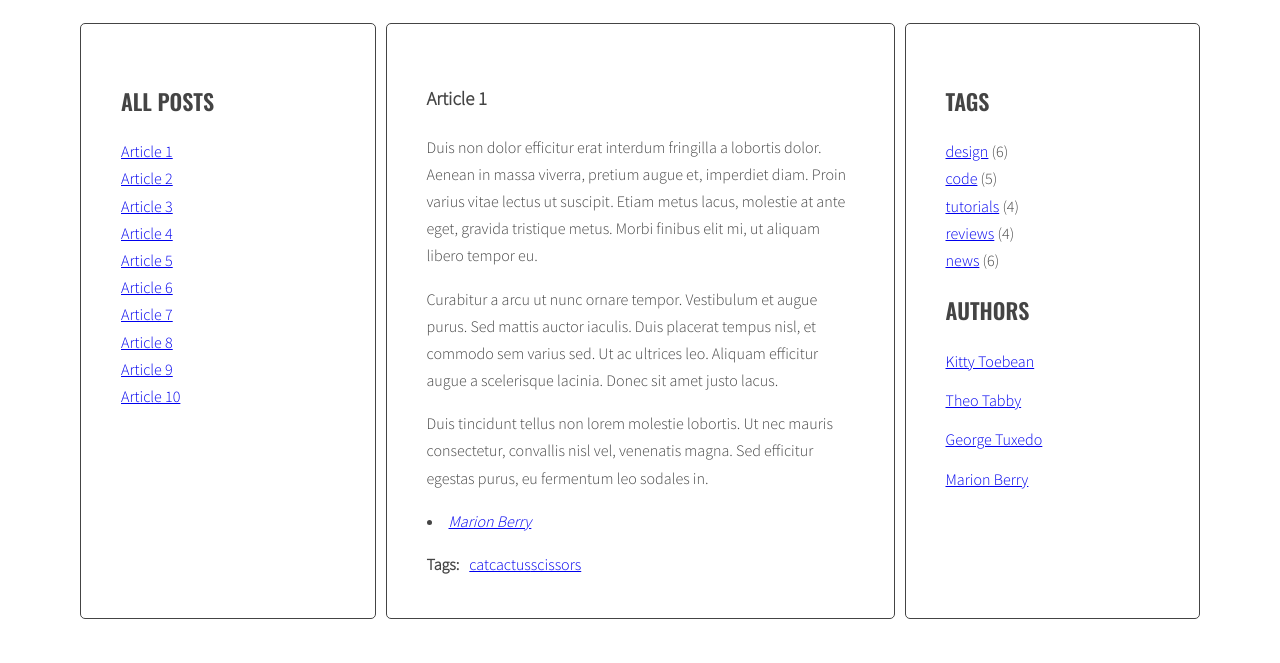
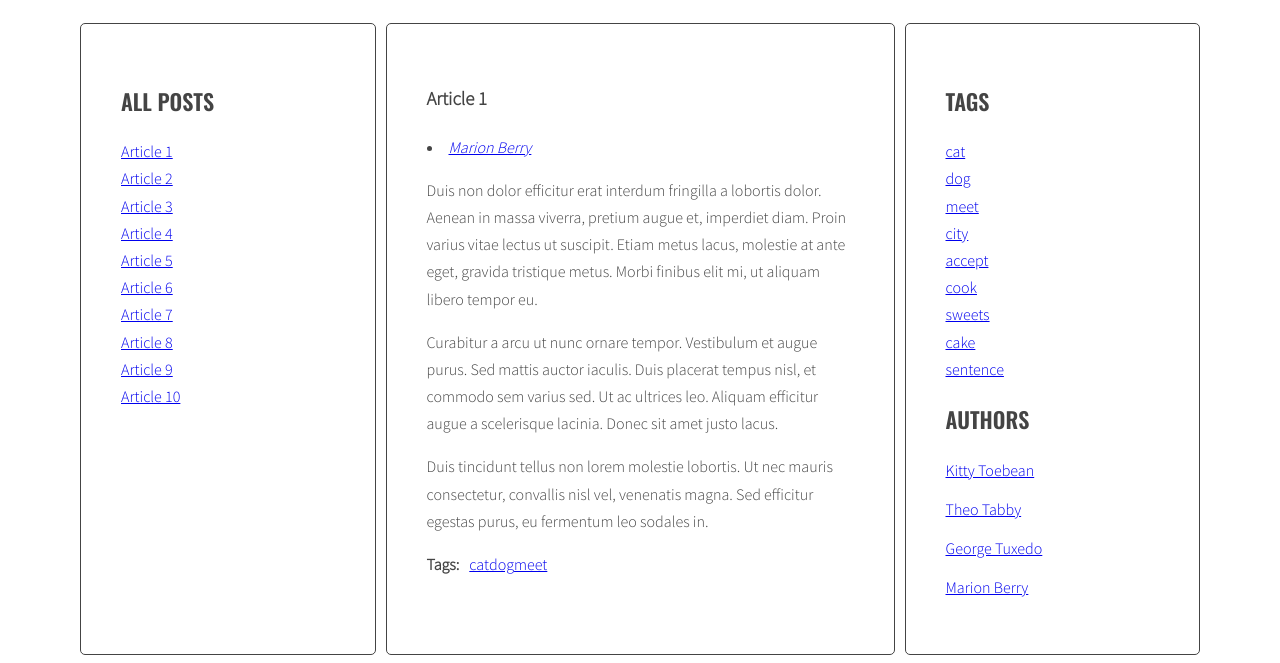
Before and after one commit to GKorpik/javascript-blog, a website: page index.html in a window 1280 px wide. Shown: the part 220-883 px from the top of the page. Before the commit the page ends 847 px from the top, so only its background shows below. Drawn offline with nearby package versions, Linux system fonts and the light colour scheme.

Commit message:
changed in index.html

```diff
--- a/index.html
+++ b/index.html
@@ -16,9 +16,9 @@
 	        </ul>
 	      </aside>
 	      <section class="posts">
-	        <article class="post active" id="article-1" data-tags="cat cactus scissors" data-author="Marion Berry">
+	        <article class="post active" id="article-1" data-tags="cat dog meet" data-author="Marion Berry">
 	          <h3 class="post-title">Article 1</h3>
-
+	          <p class="post-author"></p>
 	          <div class="post-content">
 	            <p>Duis non dolor efficitur erat interdum fringilla a lobortis dolor. Aenean in massa viverra, pretium augue et, imperdiet diam. Proin varius vitae lectus ut suscipit. Etiam metus lacus, molestie at ante eget, gravida tristique metus. Morbi finibus elit mi, ut aliquam libero tempor eu.</p>
 
@@ -26,16 +26,15 @@
 
 	            <p>Duis tincidunt tellus non lorem molestie lobortis. Ut nec mauris consectetur, convallis nisl vel, venenatis magna. Sed efficitur egestas purus, eu fermentum leo sodales in.</p>
 	          </div>
-	          <p class="post-author"></p>
 	          <div class="post-tags">
   			  	<p><strong>Tags:</strong></p>
  			  	<ul class="list list-horizontal">
  			  	</ul>
 			  </div>
 	        </article>
-	        <article class="post" id="article-2" data-tags="dog cactus toy" data-author="Theo Tabby">
+	        <article class="post" id="article-2" data-tags="dog city meet" data-author="Theo Tabby">
 	          <h3 class="post-title">Article 2</h3>
-
+	          <p class="post-author"></p>
 	          <div class="post-content">
 	            <p>Phasellus sollicitudin, arcu vel iaculis ullamcorper, quam leo viverra orci, et faucibus quam sapien vel est. Maecenas ac suscipit elit. Nullam interdum, lorem vitae venenatis pulvinar, ex dui malesuada nunc, tempus cursus enim metus vel nulla.</p>
 
@@ -43,32 +42,30 @@
 
 	            <p>Nam magna nisl, varius in malesuada vitae, facilisis vel metus. Proin rhoncus euismod leo dictum lobortis. Suspendisse non ante sapien.</p>
 	          </div>
-	          <p class="post-author"></p>
 	          <div class="post-tags">
   			  	<p><strong>Tags:</strong></p>
  			  	<ul class="list list-horizontal">
  			  	</ul>
 			  </div>
 	        </article>
-	        <article class="post" id="article-3" data-tags="meet favourite city" data-author="George Tuxedo">
+	        <article class="post" id="article-3" data-tags="meet dog city" data-author="George Tuxedo">
 	          <h3 class="post-title">Article 3</h3>
-
+	          <p class="post-author"></p>
 	          <div class="post-content">
 	            <p>Mauris vel pellentesque turpis, ac sodales nisl. Quisque iaculis mi velit, ut convallis tellus accumsan a. Quisque iaculis, nisi et dignissim tincidunt, nisl eros euismod nulla, finibus laoreet erat enim posuere elit.</p>
 
 	            <p>Aenean at semper urna. Duis vel sapien molestie, egestas diam consequat, molestie nulla. Praesent a malesuada metus. Praesent et tempus leo.</p>
 	            <p>Mauris in eleifend neque, vitae eleifend velit. Maecenas purus est, bibendum eget imperdiet id, dictum sed ante. Aenean a magna et eros sagittis aliquet.</p>
 	           </div>
-	           <p class="post-author"></p>
 	           <div class="post-tags">
   			  	<p><strong>Tags:</strong></p>
  			  	<ul class="list list-horizontal">
  			  	</ul>
 			   </div>
 	        </article>
-	        <article class="post" id="article-4" data-tags="meet tower city" data-author="Kitty Toebean">
+	        <article class="post" id="article-4" data-tags="meet accept city" data-author="Kitty Toebean">
 	          <h3 class="post-title">Article 4</h3>
-
+	          <p class="post-author"></p>
 	          <div class="post-content">
 	            <p>Morbi vel cursus nulla, vel varius mauris. Suspendisse sed elit sit amet risus faucibus vestibulum ut sit amet purus. Donec orci est, condimentum ut quam quis, scelerisque fringilla ligula.</p>
 
@@ -76,7 +73,6 @@
 
 	            <p>Vivamus at tristique ex, feugiat sagittis ex. Cras cursus, ipsum et efficitur commodo, urna sapien rutrum magna, quis sodales justo ligula eget nunc. In hac habitasse platea dictumst.</p>
 	          </div>
-	          <p class="post-author"></p>
 	          <div class="post-tags">
   			  	<p><strong>Tags:</strong></p>
  			  	<ul class="list list-horizontal">
@@ -85,7 +81,7 @@
 	        </article>
 	        <article class="post" id="article-5" data-tags="cook sweets cake" data-author="Marion Berry">
 	          <h3 class="post-title">Article 5</h3>
-
+	          <p class="post-author"></p>
 	          <div class="post-content">
 	            <p>Suspendisse sem eros, euismod condimentum arcu ac, consequat fermentum orci. Nam convallis lacus nec interdum vestibulum. Vestibulum luctus, quam eu tristique ornare, lorem nibh sodales enim, vitae tempor dolor ante vitae tortor.</p>
 
@@ -93,16 +89,15 @@
 
 	            <p>Donec lobortis ultricies turpis, eu viverra magna gravida quis. Fusce sit amet pretium nulla. Duis rutrum metus vel libero sodales, pellentesque varius ex pulvinar.</p>
 	          </div>
-	          <p class="post-author"></p>
 	          <div class="post-tags">
   			  	<p><strong>Tags:</strong></p>
  			  	<ul class="list list-horizontal">
  			  	</ul>
 			  </div>
 	        </article>
-	        <article class="post" id="article-6" data-tags="sentence accept memories" data-author="George Tuxedo">
+	        <article class="post" id="article-6" data-tags="sentence accept city" data-author="George Tuxedo">
 	          <h3 class="post-title">Article 6</h3>
-
+	          <p class="post-author"></p>
 	          <div class="post-content">
 	            <p>Donec posuere iaculis ante sed hendrerit. Lorem ipsum dolor sit amet, consectetur adipiscing elit. Quisque hendrerit neque nec urna tincidunt, quis vehicula dui vulputate. Morbi est sapien, auctor ut lectus eu, placerat viverra lorem.</p>
 
@@ -110,7 +105,6 @@
 
 	            <p>Nam quis efficitur ante. Sed eget purus quis ex commodo porta eu sit amet dolor. Mauris tellus nisl, dictum nec est vitae, condimentum ornare ante. Fusce ornare hendrerit maximus. In maximus rhoncus justo.</p>
 	          </div>
-	          <p class="post-author"></p>
 	          <div class="post-tags">
   			  	<p><strong>Tags:</strong></p>
  			  	<ul class="list list-horizontal">
@@ -119,7 +113,7 @@
 	        </article>
 	        <article class="post" id="article-7" data-tags="sentence accept city" data-author="Theo Tabby">
 	          <h3 class="post-title">Article 7</h3>
-
+	          <p class="post-author"></p>
 	          <div class="post-content">
 	            <p>Donec eleifend mauris ac nisl fermentum, ac fermentum turpis dignissim. Aliquam diam nisl, imperdiet a varius eget, lobortis sed nisi. Nullam suscipit ipsum sed magna blandit, sed pellentesque urna malesuada.</p>
 
@@ -127,7 +121,6 @@
 
 	            <p>Ut orci tellus, laoreet ac diam ut, tempus bibendum nisi. Nam egestas sagittis nibh. Curabitur tristique dui quis egestas pretium. Duis eu felis orci.</p>
 	          </div>
-	          <p class="post-author"></p>
 	          <div class="post-tags">
   			  	<p><strong>Tags:</strong></p>
  			  	<ul class="list list-horizontal">
@@ -136,7 +129,7 @@
 	        </article>
 	        <article class="post" id="article-8" data-tags="meet sentence city" data-author="Theo Tabby">
 	          <h3 class="post-title">Article 8</h3>
-
+	          <p class="post-author"></p>
 	          <div class="post-content">
 	            <p>Praesent quis imperdiet erat. Curabitur tempor sapien a interdum malesuada. Proin libero erat, sagittis a sollicitudin eget, pulvinar nec risus. Cras et suscipit sem.</p>
 
@@ -144,7 +137,6 @@
 
 	            <p>Mauris non congue dui. Aenean ac eros vitae massa vulputate aliquet ut ac elit. Morbi iaculis auctor nunc aliquet luctus. Nunc tincidunt sem dui, quis interdum leo pellentesque eget. Fusce id leo varius, imperdiet nunc vitae, tristique mi. Mauris quis interdum justo. Mauris auctor purus eu leo faucibus feugiat. Nulla at odio vitae leo semper blandit.</p>
 	          </div>
-	          <p class="post-author"></p>
 	          <div class="post-tags">
   			  	<p><strong>Tags:</strong></p>
  			  	<ul class="list list-horizontal">
@@ -153,7 +145,7 @@
 	        </article>
 	        <article class="post" id="article-9" data-tags="dog cat city" data-author="Marion Berry">
 	          <h3 class="post-title">Article 9</h3>
-
+	          <p class="post-author"></p>
 	          <div class="post-content">
 	            <p>Tam et facilisis purus. Donec vulputate est quis lobortis posuere. Nunc vitae lorem ut odio faucibus pulvinar nec in justo. Ut ut ante ac tellus ornare tempus. Nunc maximus, tortor et dictum convallis, nunc libero posuere leo, scelerisque ultrices arcu sapien ut tellus.</p>
 
@@ -161,16 +153,15 @@
 
 	            <p>Donec fringilla blandit dolor vel aliquet. Fusce tortor sapien, lobortis eu vehicula sit amet, dignissim et lectus. In ullamcorper metus vel massa fermentum, at fermentum dui sollicitudin. Nullam lacinia elit vel tortor ullamcorper pulvinar.</p>
 	          </div>
-	          <p class="post-author"></p>
 	          <div class="post-tags">
   			  	<p><strong>Tags:</strong></p>
  			  	<ul class="list list-horizontal">
  			  	</ul>
 			  </div>
 	        </article>
-	        <article class="post" id="article-10" data-tags="dog favourite meet" data-author="George Tuxedo">
+	        <article class="post" id="article-10" data-tags="dog cake meet" data-author="George Tuxedo">
 	          <h3 class="post-title">Article 10</h3>
-
+	          <p class="post-author"></p>
 	          <div class="post-content">
 	            <p>Aliquam erat volutpat. Ut non eleifend lectus. Donec suscipit tellus tempor, ornare dui id, hendrerit neque. Phasellus lacinia laoreet dui in luctus. Sed hendrerit, magna sit amet varius tempor, augue augue scelerisque est, non scelerisque mauris libero eu sapien.</p>
 
@@ -178,7 +169,6 @@
 
 	            <p>Rhoncus purus nulla, non auctor lacus placerat ut. Aliquam condimentum eget magna ac gravida. Etiam egestas faucibus urna et finibus. Cras vel tellus vel magna suscipit euismod. Maecenas id arcu ante. Duis iaculis scelerisque erat, at ullamcorper arcu consectetur eu. Fusce aliquam diam at arcu pharetra, vel fermentum nunc lobortis.</p>
 	          </div>
-	          <p class="post-author"></p>
 	          <div class="post-tags">
   			  	<p><strong>Tags:</strong></p>
  			  	<ul class="list list-horizontal">
@@ -189,11 +179,6 @@
 	      <aside class="sidebar">
 	        <h2 class="section-title">Tags</h2>
 	        <ul class="list tags">
-	          <li><a href="#">design</a> <span>(6)</span></li>
-	          <li><a href="#">code</a> <span>(5)</span></li>
-	          <li><a href="#">tutorials</a> <span>(4)</span></li>
-	          <li><a href="#">reviews</a> <span>(4)</span></li>
-	          <li><a href="#">news</a> <span>(6)</span></li>
 	        </ul>
 	        <h2 class="section-title">Authors</h2>
 	        <ul class="list authors">
--- a/js/script.js
+++ b/js/script.js
@@ -48,7 +48,9 @@ const optArticleSelector = '.post',
       optTitleListSelector = '.titles',
       optArticleTagsSelector = '.post-tags .list',
       optArticleAuthorSelector = '.post-author',
-      optTagsListSelector = '.tags.list';
+      optTagsListSelector = '.tags.list',
+      optCloudClassCount = 5,
+      optCloudClassPrefix = 'tag-size-';
 
 
 function generateTitleLinks(customSelector = ''){
@@ -106,9 +108,36 @@ function generateTitleLinks(customSelector = ''){
 
 generateTitleLinks();
 
+function calculateTagsParams(tags){
 
+  const params = {
+    max: 0,
+    min: 999999,
+  };
+
+  for (let tag in tags){
+
+    params.max = Math.max(tags[tag], params.max);
+    params.min = Math.min(tags[tag], params.min);
+    console.log('params', tag + ' is used ' + tags[tag] + ' times');
+  }
+  return params;
+}
+
+function calculateTagClass(count, params){
+  const normalizedCount = count - params.min;
+  const normalizedMax = params.max - params.min;
+  const percentage = normalizedCount / normalizedMax;
+  const classNumber  = Math.floor(percentage * (optCloudClassCount - 1) + 1);
+
+  return optCloudClassPrefix + classNumber;
+}
 /*TAGS*/
 function generateTags(){
+  /*[NEW] create a new variable allTags with an empty object*/
+
+  let allTags = {};
+
   /* find all articles */
 
     const articles = document.querySelectorAll(optArticleSelector);
@@ -148,11 +177,22 @@ function generateTags(){
       console.log('tag2', tagHTML);
 
       /* add generated code to html variable */
-      html = html + tagHTML;
+
+      html += tagHTML;
       console.log('htmltag', html);
+
+      /*[NEW] check if this link is NOT already in allTags*/
+
+      if(!allTags.hasOwnProperty(tag)){
+
+        /*[NEW] add tag  to allTAgs obect*/
+
+        allTags[tag] = 1;
+      } else {
+        allTags[tag]++;
+      }
+    /* END LOOP: for each tag */
     }
-    /* END LOOP: for each tag */
-
     /*insert HTML of all the links into the tags wrapper */
 
     tagList.innerHTML = html;
@@ -160,6 +200,32 @@ function generateTags(){
 
   /* END LOOP: for every article: */
   }
+
+  /*[NEW] find list od tags in right column*/
+
+  const tagList = document.querySelector('.tags');
+
+  /*[NEW] create variable for all links HTML code*/
+
+  const tagsParams = calculateTagsParams(allTags);
+  console.log('tagsParams', tagsParams);
+
+  let allTagsHTML = '';
+
+  /*[NEW] START LOOP: for each tag in allTags:*/
+
+  for(let tag in allTags){
+    /*[NEW] generate code od a link and add it to allTagsHTML*/
+
+      allTagsHTML += `<li><a href="#tag-' + tag + '" class="${calculateTagClass(allTags[tag],tagsParams)}">${tag}</a></li>`;
+      console.log('allTagsHTML', allTagsHTML);
+    //allTagsHTML += '<li><a href="#tag-' + tag + '"><span>' + tag +' (' + allTags[tag] + ') </span></a></li>';
+  }
+  /* [NEW] END LOOP: for each tag in allTags: */
+
+  /*[NEW] add html from allTagsHTML to tagList*/
+
+  tagList.innerHTML = allTagsHTML;
 
 }
 
--- a/sass/style.scss
+++ b/sass/style.scss
@@ -118,3 +118,35 @@ body {
     margin: 0 10px 0 0;
   }
 }
+
+.list tags {
+  display: inline;
+}
+.tags {
+  text-align: center;
+}
+
+.tags li {
+  display: inline-block;
+  margin: auto 4px;
+}
+
+.tag-size-1 {
+  font-size: 10px;
+}
+
+.tag-size-2 {
+  font-size: 16px;
+}
+
+.tag-size-3 {
+  font-size: 24px;
+}
+
+.tag-size-4 {
+  font-size: 26px;
+}
+
+.tag-size-5 {
+  font-size: 30px;
+}
```
